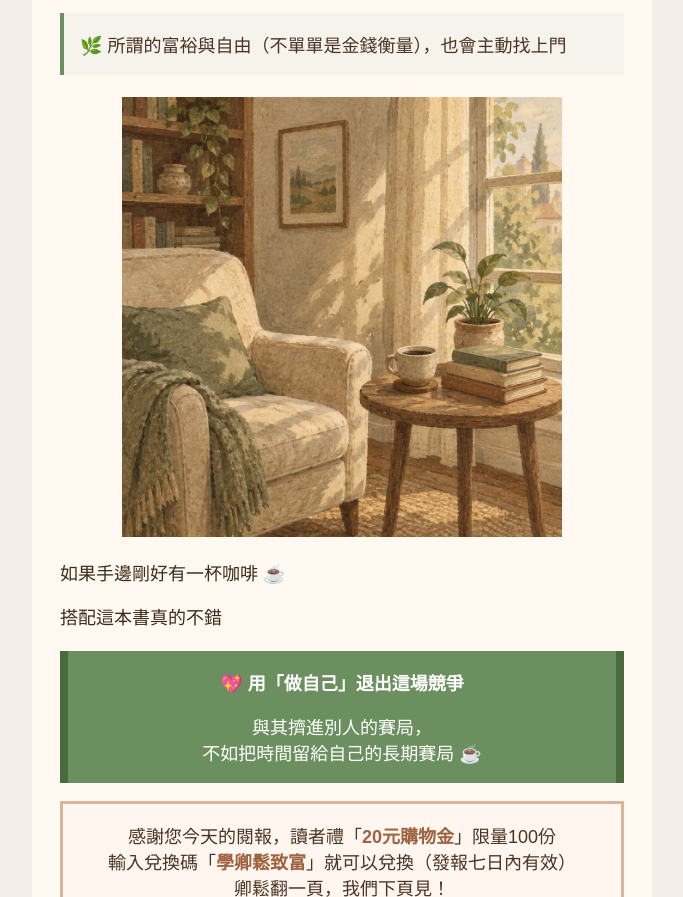
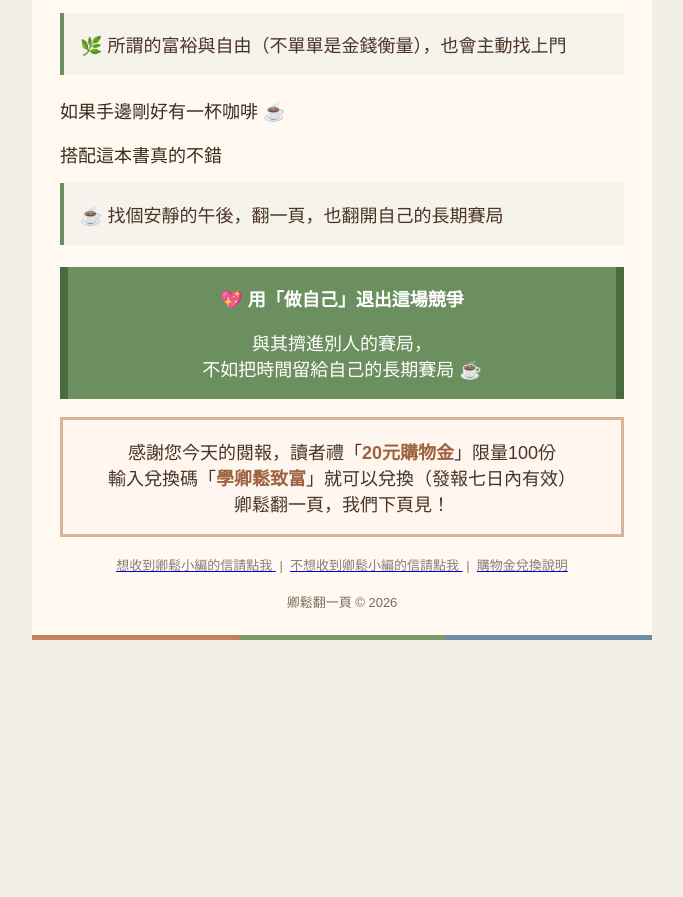
Before and after one commit to 0800-cmd/EDM, a plain HTML site: page 納瓦爾寶典/email-template.html in a window 1280 px wide. Shown: the part 1713-2610 px from the top of the page, without its empty margins (298-981 px from the left). After the commit the page ends 2361 px from the top, so only its background shows below. Drawn offline with Linux system fonts and the light colour scheme.

Commit message:
納瓦爾寶典: remove 1:1 square image from all versions

```diff
--- a/納瓦爾寶典/email-template.html
+++ b/納瓦爾寶典/email-template.html
@@ -306,15 +306,6 @@
 
     <tr><td height="22"></td></tr>
 
-    <!-- 方圖 -->
-    <tr>
-      <td align="center">
-        <img src="https://0800-cmd.github.io/EDM/納瓦爾寶典/generated/square-naval_20261126_115155.jpg" width="440" border="0" alt="一杯咖啡與一本書" title="一杯咖啡與一本書" style="display:block; margin:0 auto; text-align:center;">
-      </td>
-    </tr>
-
-    <tr><td height="22"></td></tr>
-
     <!-- 一杯咖啡 -->
     <tr>
       <td>
@@ -326,6 +317,38 @@
                 <font face="Arial, sans-serif" size="4" color="#3D2C1A">如果手邊剛好有一杯咖啡 ☕</font>
                 <br><br>
                 <font face="Arial, sans-serif" size="4" color="#3D2C1A">搭配這本書真的不錯</font>
+              </td>
+              <td width="28"></td>
+            </tr>
+          </tbody>
+        </table>
+      </td>
+    </tr>
+
+    <tr><td height="16"></td></tr>
+
+    <!-- HIGHLIGHT BOX：安靜的午後 -->
+    <tr>
+      <td>
+        <table width="100%" cellpadding="0" cellspacing="0" border="0">
+          <tbody>
+            <tr>
+              <td width="28"></td>
+              <td width="564">
+                <table width="100%" cellpadding="0" cellspacing="0" border="0" bgcolor="#F6F2EC">
+                  <tbody>
+                    <tr>
+                      <td width="4" bgcolor="#6B8F5E"></td>
+                      <td width="16"></td>
+                      <td align="left">
+                        <br>
+                        <font face="Arial, sans-serif" size="4" color="#4A3525">☕ 找個安靜的午後，翻一頁，也翻開自己的長期賽局</font>
+                        <br><br>
+                      </td>
+                      <td width="16"></td>
+                    </tr>
+                  </tbody>
+                </table>
               </td>
               <td width="28"></td>
             </tr>
```
Also changed, not shown: 納瓦爾寶典/blog-template.html (+3 -4 lines), 納瓦爾寶典/index.html (+2 -3 lines), 納瓦爾寶典/generated/square-naval_20261126_115155.jpg (deleted).
